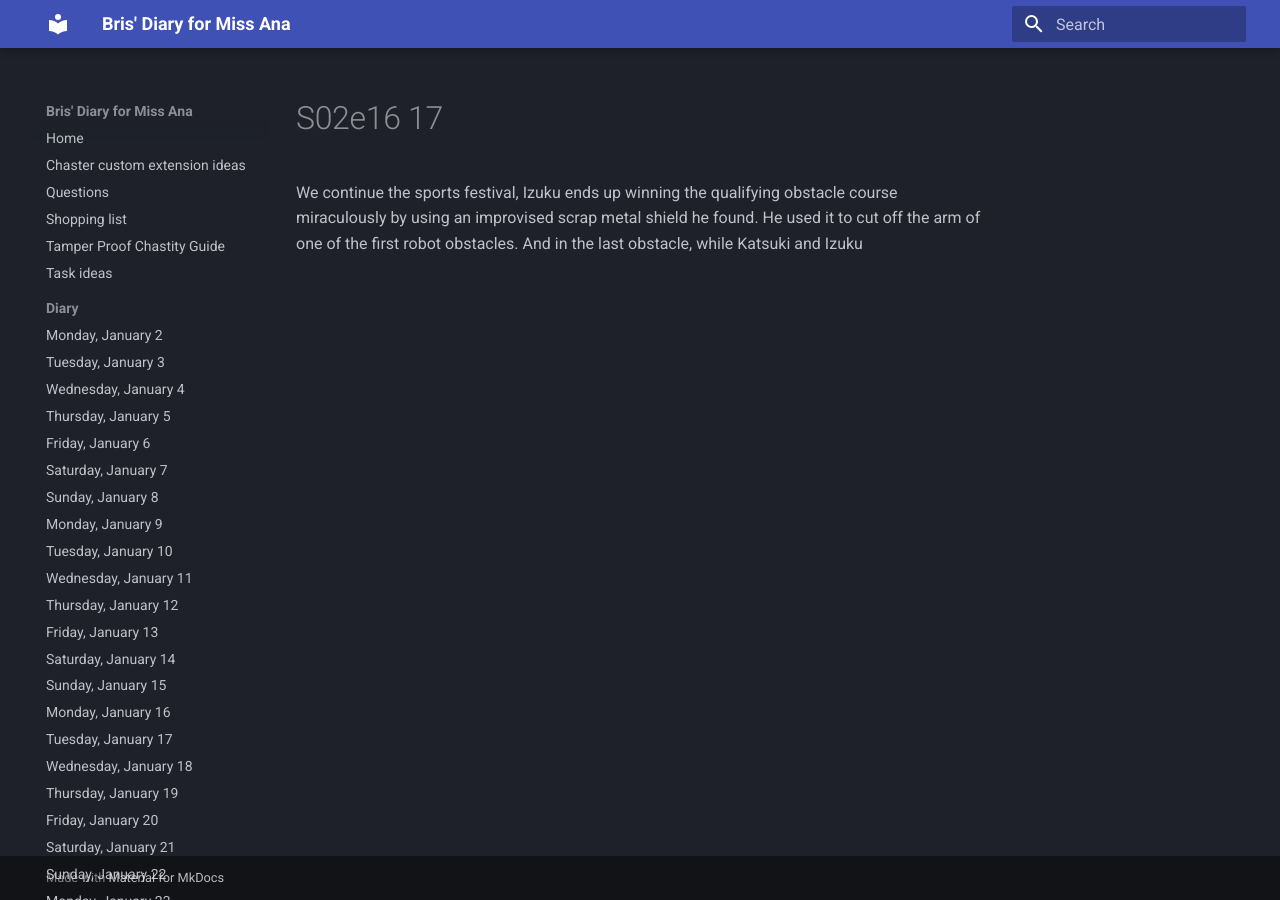
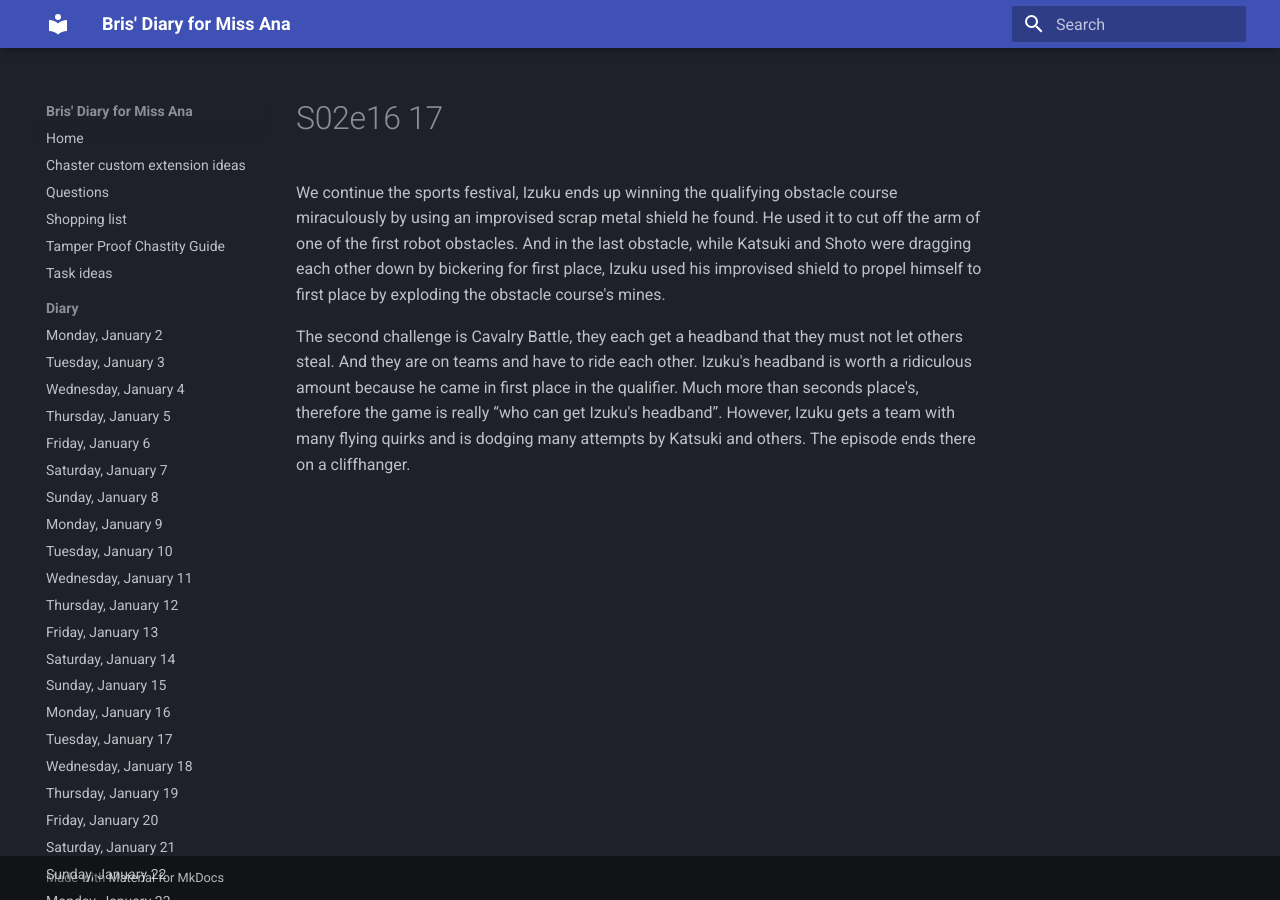
Before and after one commit to bris00/DFMA, an MkDocs documentation site: the page built from diary/Series/My Hero Academia/s02e16-17.md, in a window 1280 px wide. Built offline with MkDocs 1.6.1 and Material for MkDocs 9.7.7, drawn with Linux system fonts in a browser that asks for light colours.

Commit message:
vault backup: 2023-02-07 22:31:31
Affected files:
diary/Series/My Hero Academia/s02e16-17.md

```diff
--- a/diary/Series/My Hero Academia/s02e16-17.md
+++ b/diary/Series/My Hero Academia/s02e16-17.md
@@ -1 +1,3 @@
-We continue the sports festival, Izuku ends up winning the qualifying obstacle course miraculously by using an improvised scrap metal shield he found. He used it to cut off the arm of one of the first robot obstacles. And in the last obstacle, while Katsuki and  Izuku
+We continue the sports festival, Izuku ends up winning the qualifying obstacle course miraculously by using an improvised scrap metal shield he found. He used it to cut off the arm of one of the first robot obstacles. And in the last obstacle, while Katsuki and Shoto were dragging each other down by bickering for first place, Izuku used his improvised shield to propel himself to first place by exploding the obstacle course's mines.
+
+The second challenge is Cavalry Battle, they each get a headband that they must not let others steal. And they are on teams and have to ride each other. Izuku's headband is worth a ridiculous amount because he came in first place in the qualifier. Much more than seconds place's, therefore the game is really “who can get Izuku's headband”. However, Izuku gets a team with many flying quirks and is dodging many attempts by Katsuki and others. The episode ends there on a cliffhanger.
```
